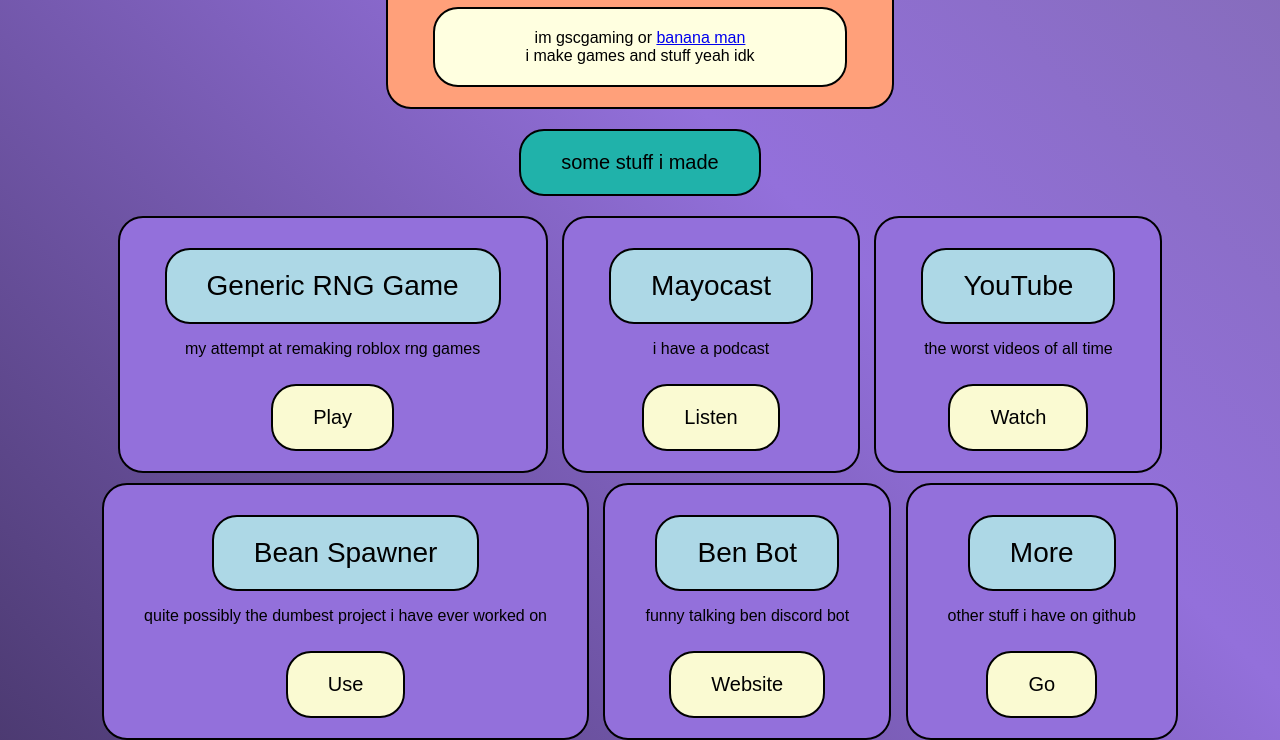
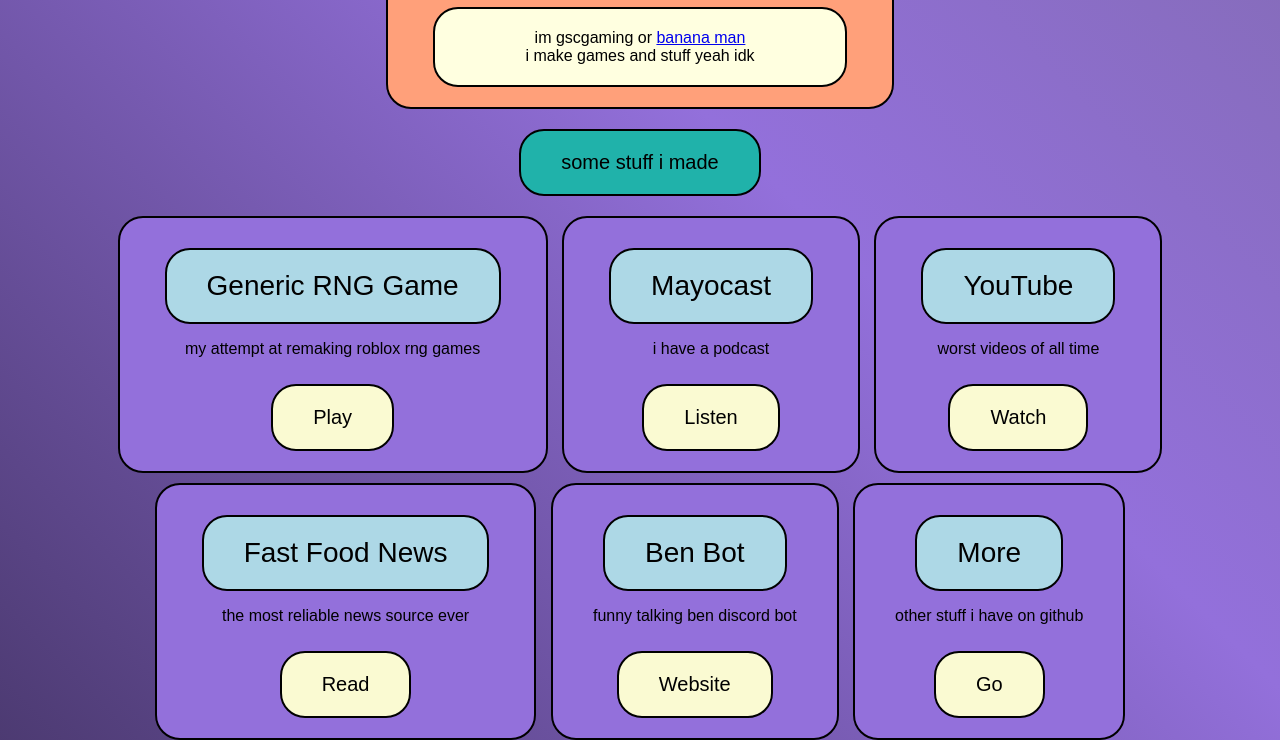
Before and after one commit to RealGSCGAMING/RealGSCGAMING.github.io, a website built with Vite: page index.html in a window 1280 px wide. Shown: the part 126-866 px from the top of the page. Built offline with nearby package versions, Linux system fonts and the light colour scheme.

Commit message:
change card

```diff
--- a/index.html
+++ b/index.html
@@ -68,7 +68,7 @@
         <div class="card">
           <div class="cardBody">
             <div class="cardTitle">YouTube</div>
-            <p>the worst videos of all time</p>
+            <p>worst videos of all time</p>
             <a target="_blank" href="https://youtube.com/@ggscgaming"
               ><button class="cardButton">Watch</button></a
             >
@@ -79,10 +79,10 @@
       <div class="cardRow">
         <div class="card">
           <div class="cardBody">
-            <div class="cardTitle">Bean Spawner</div>
-            <p>quite possibly the dumbest project i have ever worked on</p>
-            <a target="_blank" href="https://realgscgaming.github.io/beans"
-              ><button class="cardButton">Use</button></a
+            <div class="cardTitle">Fast Food News</div>
+            <p>the most reliable news source ever</p>
+            <a target="_blank" href="https://sites.google.com/view/fastfoodnews/"
+              ><button class="cardButton">Read</button></a
             >
           </div>
         </div>
```
